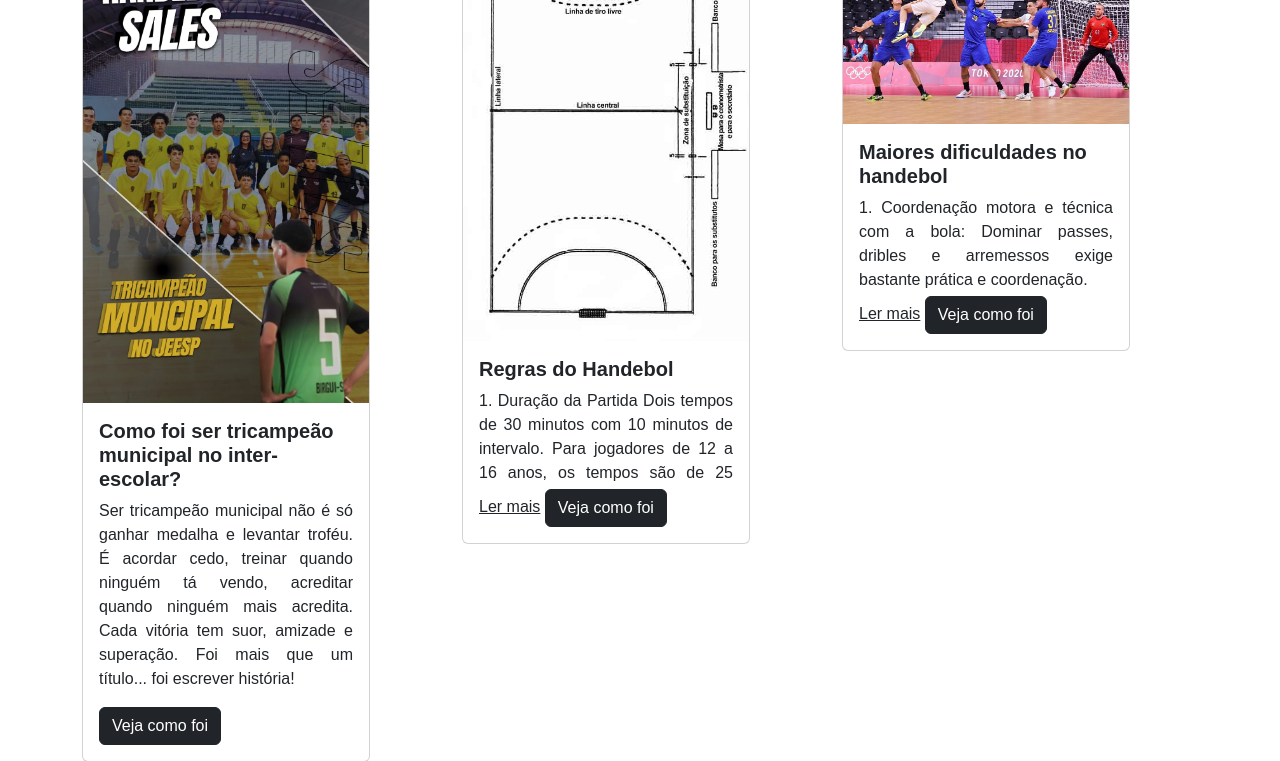
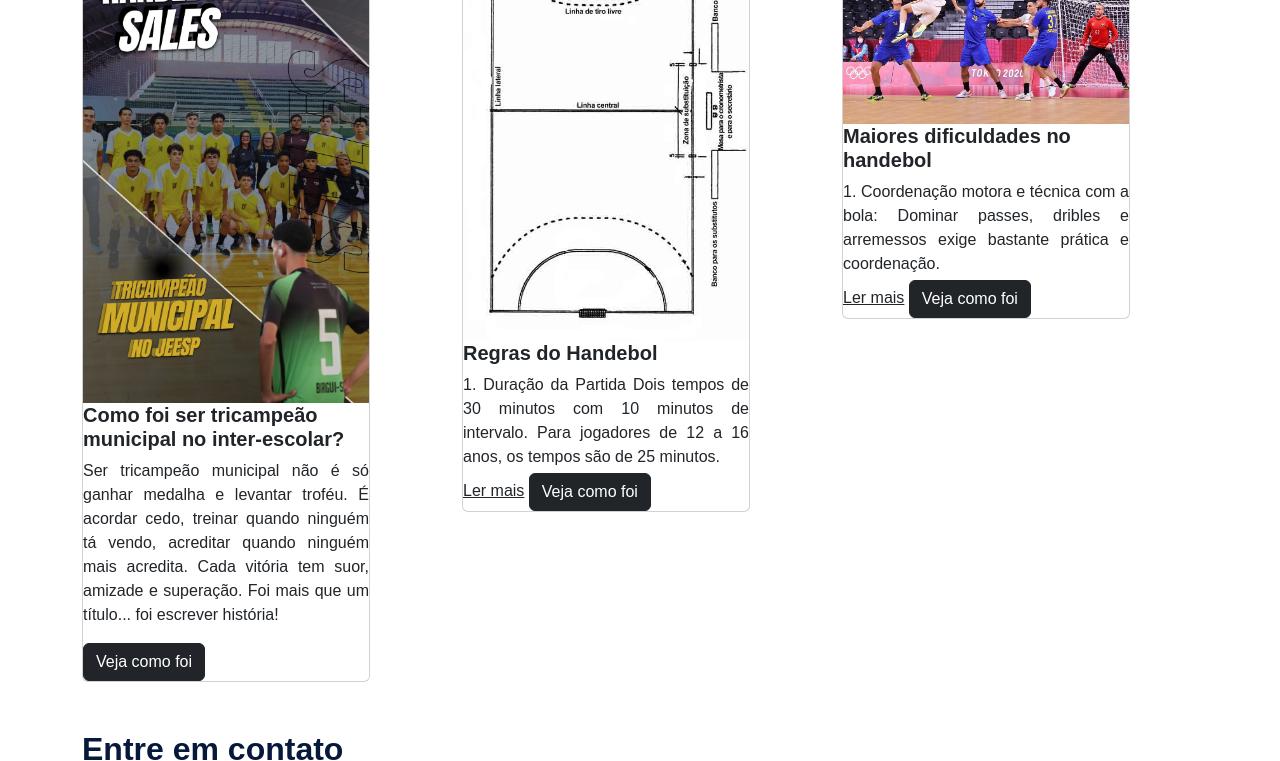
Before and after one commit to Pereirafah/portfolio, a plain HTML site: page index.html in a window 1280 px wide. Shown: the part 590-1351 px from the top of the page. Drawn offline with nearby package versions, Linux system fonts and the light colour scheme.

Commit message:
novo arquivo

```diff
--- a/index.html
+++ b/index.html
@@ -37,7 +37,7 @@
                 <h2>Inter-escolar</h2>
                       <div class="card" style="width: 18rem;">
                         <img src="img/projeto-1.png" class="card-img-top" alt="Imagem da vitória do jogo do inter-escolar.">
-                        <div class="card-body">
+                        <div class="card-body1">
                       <h5 class="card-title">Como foi ser tricampeão municipal no inter-escolar? </h5>
                       <p class="card-text">Ser tricampeão municipal não é só ganhar medalha e levantar troféu. É acordar cedo, treinar quando ninguém tá vendo, acreditar quando ninguém mais acredita. Cada vitória tem suor, amizade e superação. Foi mais que um título... foi escrever história!</p>
                       <button type="button" class="btn btn-dark" data-bs-toggle="modal" data-bs-target="#modal1">Veja como foi</button>
@@ -51,7 +51,7 @@
               <h2>Regras</h2>
               <div class="card" style="width: 18rem;">
                 <img src="img/projeto-2.png" class="card-img-top" alt="Imagem de uma quadra de handebol com marcações.">
-                <div class="card-body">
+                <div class="card-body2">
                     <h5 class="card-title">Regras do Handebol</h5>
                     <div class="card-text text-justify" id="text">
                       <p>1. Duração da Partida
@@ -99,7 +99,7 @@
               <h2>Maiores dificuldades no handebol</h2>
               <div class="card" style="width: 18rem;">
                 <img src="img/projeto-3.png" class="card-img-top" alt="Imagem da vitória do jogo do inter-escolar.">
-                <div class="card-body">
+                <div class="card-body3">
                     <h5 class="card-title">Maiores dificuldades no handebol</h5>
                     <div class="card-text"id="text2">
                       <p>1. Coordenação motora e técnica com a bola: Dominar passes, dribles e arremessos exige bastante prática e coordenação.</p>
```
